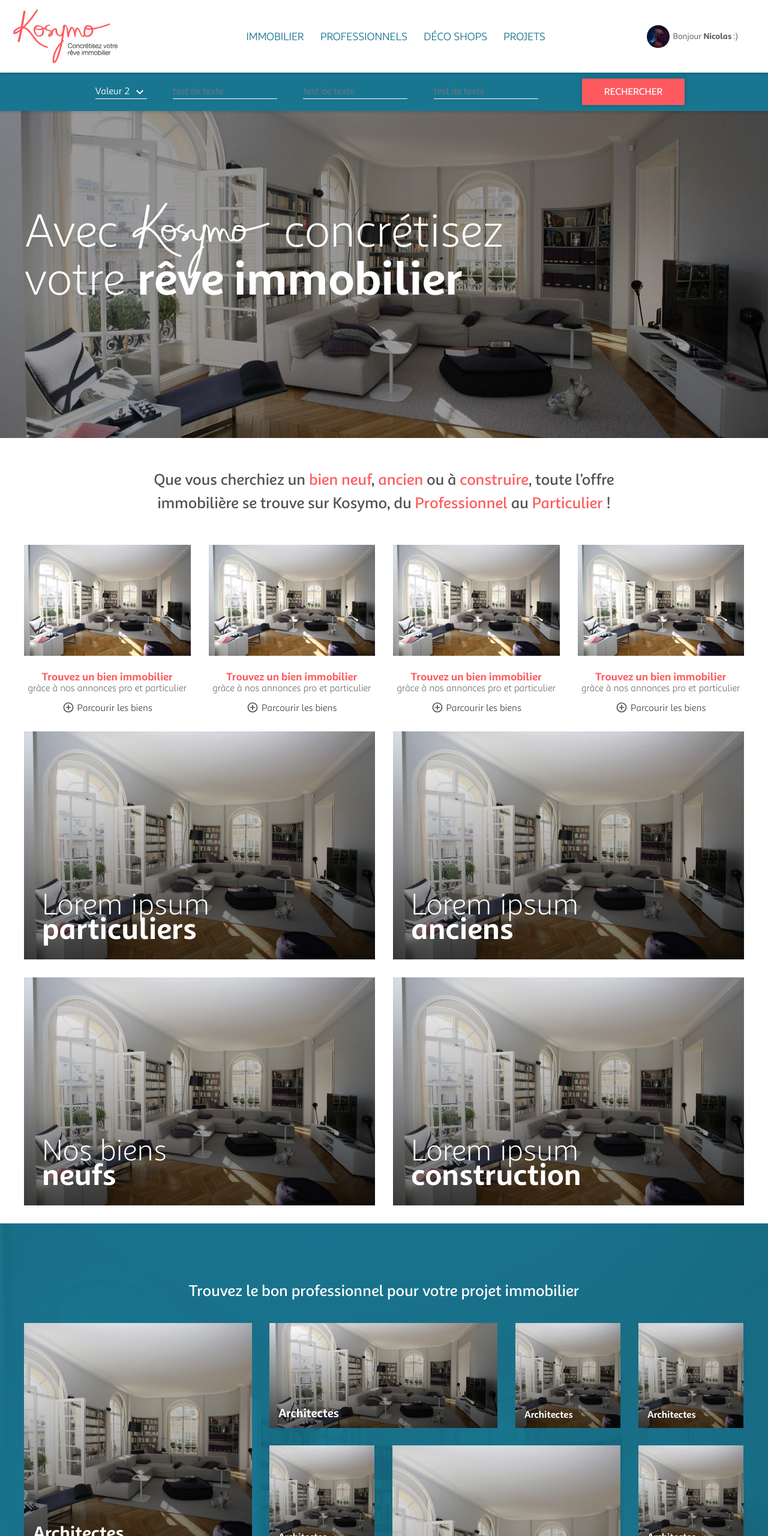
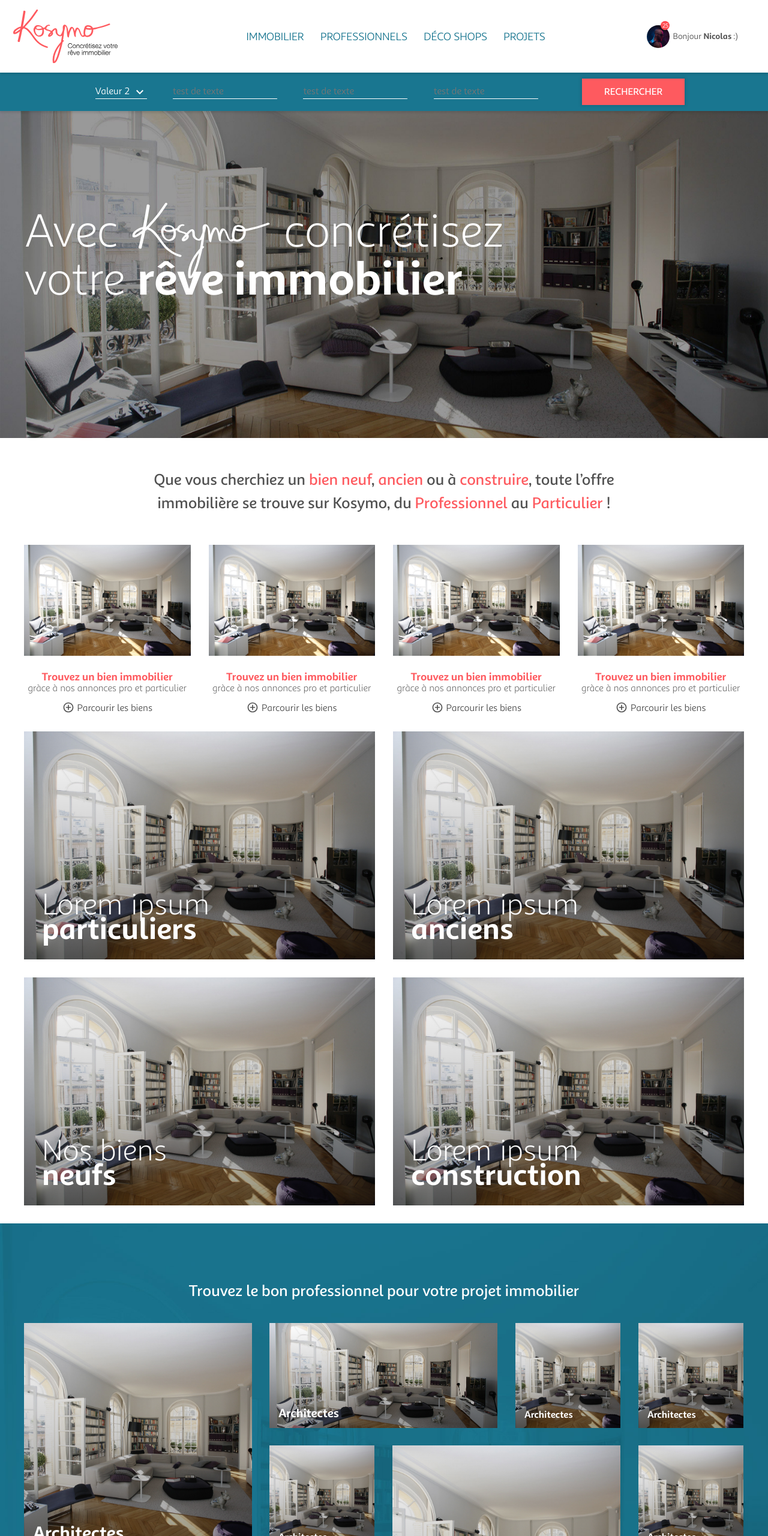
Before and after one commit to Kosymo-inte/Kosymo-inte, a plain HTML site: page index.html in a window 1280 px wide. Shown: the top 2560 px of the page at 60% size. Drawn offline with Linux system fonts and the light colour scheme.

Commit message:
Ajout des notifications
La pastille de notification est visible sur la page d’accueil, et dans
le Dashboard sur cette page :
account_dashboard.html

```diff
--- a/index.html
+++ b/index.html
@@ -335,6 +335,11 @@
 
 	<!-- My acount button -->
 	<a href="mon_compte.html" id="login">
+		<div id="notification_count">
+			<div>
+				25
+			</div>
+		</div>
 		<img src="images/avatar.jpg" alt="avatar Nicolas">
 		<span>Bonjour <strong>Nicolas</strong> :)</span>
 	</a>
--- a/style.css
+++ b/style.css
@@ -978,6 +978,25 @@ header#header a#login:hover{
 header#header a#login:hover svg{
 	fill: #fe5a5f;
 }
+header#header a#login #notification_count{
+  position: absolute;
+  border-radius: 50%;
+  display: flex;
+  align-items: center;
+  background: #ff4d52;
+  height: 15px;
+  width: 15px;
+  top: 0;
+  left: 0;
+  margin-left: -20px;
+  z-index: 10;
+  margin-top: -18px;
+}
+header#header a#login #notification_count div{
+  margin: auto;
+  color: #fff;
+  font-size: 10px;
+}
 /* small version */
 header#header.nav-middle{
 	padding: 10px 50px 10px 20px;
@@ -1377,6 +1396,7 @@ a#comparateur.nav-middle{
   display: block;
   margin-bottom: 25px;
   transition: all 0.4s ease;
+  -webkit-backface-visibility: hidden;
 }
 .lanceur hgroup{
   margin-bottom: 15px;
@@ -1409,6 +1429,7 @@ a#comparateur.nav-middle{
 /* hover effects */
 .lanceur a:hover img{
   opacity: 0.5;
+  -webkit-backface-visibility: hidden;
 }
 .lanceur a.read_more:hover svg{
   transform: rotate(180deg);
@@ -1434,9 +1455,9 @@ a#comparateur.nav-middle{
   left: 0;
   right: 0;
   bottom: 0;
-  background: -moz-linear-gradient(top, rgba(0,0,0,0) 0%, rgba(0,0,0,0.6) 100%);
-  background: -webkit-linear-gradient(top, rgba(0,0,0,0) 0%,rgba(0,0,0,0.6) 100%);
-  background: linear-gradient(to bottom, rgba(0,0,0,0) 0%,rgba(0,0,0,0.6) 100%);
+  background: -moz-linear-gradient(top, rgba(0,0,0,0) 0%, rgba(0,0,0,0.4) 100%);
+  background: -webkit-linear-gradient(top, rgba(0,0,0,0) 0%,rgba(0,0,0,0.4) 100%);
+  background: linear-gradient(to bottom, rgba(0,0,0,0) 0%,rgba(0,0,0,0.4) 100%);
   filter: progid:DXImageTransform.Microsoft.gradient( startColorstr='#00000000', endColorstr='#cc000000',GradientType=0 );
 }
 .lanceur-big a h2{
@@ -1570,9 +1591,9 @@ a#comparateur.nav-middle{
 	right: 0;
 	bottom: 0;
 	left: 0;
-	background: -moz-linear-gradient(top, rgba(0,0,0,0) 0%, rgba(0,0,0,0.6) 100%);
-	background: -webkit-linear-gradient(top, rgba(0,0,0,0) 0%,rgba(0,0,0,0.6) 100%);
-	background: linear-gradient(to bottom, rgba(0,0,0,0) 0%,rgba(0,0,0,0.6) 100%);
+  background: -moz-linear-gradient(top, rgba(0,0,0,0) 0%, rgba(0,0,0,0.4) 100%);
+  background: -webkit-linear-gradient(top, rgba(0,0,0,0) 0%,rgba(0,0,0,0.4) 100%);
+  background: linear-gradient(to bottom, rgba(0,0,0,0) 0%,rgba(0,0,0,0.4) 100%);
 	filter: progid:DXImageTransform.Microsoft.gradient( startColorstr='#00000000', endColorstr='#cc000000',GradientType=0 );
 }
 .item_professionel a span{
@@ -2037,9 +2058,9 @@ a.retour{
 	position: relative;
 }
 .gradient{
-	background: -moz-linear-gradient(top, rgba(0,0,0,0) 0%, rgba(0,0,0,0.6) 100%);
-	background: -webkit-linear-gradient(top, rgba(0,0,0,0) 0%,rgba(0,0,0,0.6) 100%);
-	background: linear-gradient(to bottom, rgba(0,0,0,0) 0%,rgba(0,0,0,0.6) 100%);
+  background: -moz-linear-gradient(top, rgba(0,0,0,0) 0%, rgba(0,0,0,0.4) 100%);
+  background: -webkit-linear-gradient(top, rgba(0,0,0,0) 0%,rgba(0,0,0,0.4) 100%);
+  background: linear-gradient(to bottom, rgba(0,0,0,0) 0%,rgba(0,0,0,0.4) 100%);
 	position: absolute;
 	top: 0;
 	left: 0;
@@ -3035,6 +3056,9 @@ ul#liste_disponibilite li a svg{
 	transition: all 0.4s ease;
   cursor: pointer;
 }
+.account nav#nav_account li span strong{
+  color: #ec5b62;
+}
 .account nav#nav_account li span svg{
 	display: inline-block;
 	vertical-align: middle;
@@ -3202,9 +3226,9 @@ ul#liste_disponibilite li a svg{
   left: 0;
   right: 0;
   bottom: 0;
-  background: -moz-linear-gradient(top, rgba(0,0,0,0) 0%, rgba(0,0,0,0.6) 100%);
-  background: -webkit-linear-gradient(top, rgba(0,0,0,0) 0%,rgba(0,0,0,0.6) 100%);
-  background: linear-gradient(to bottom, rgba(0,0,0,0) 0%,rgba(0,0,0,0.6) 100%);
+  background: -moz-linear-gradient(top, rgba(0,0,0,0) 0%, rgba(0,0,0,0.4) 100%);
+  background: -webkit-linear-gradient(top, rgba(0,0,0,0) 0%,rgba(0,0,0,0.4) 100%);
+  background: linear-gradient(to bottom, rgba(0,0,0,0) 0%,rgba(0,0,0,0.4) 100%);
   filter: progid:DXImageTransform.Microsoft.gradient( startColorstr='#00000000', endColorstr='#cc000000',GradientType=0 );
 }
 .choix_ajout_projet a p{
```
Also changed, not shown: account_ajout_projet_etape_02.html (+0 -1 lines), account_dashboard.html (+1 -1 lines).
